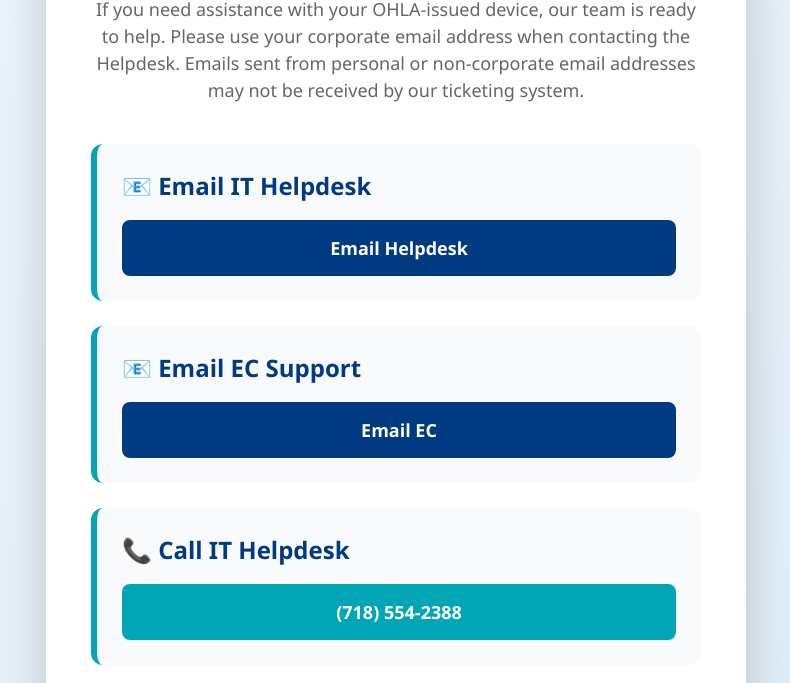
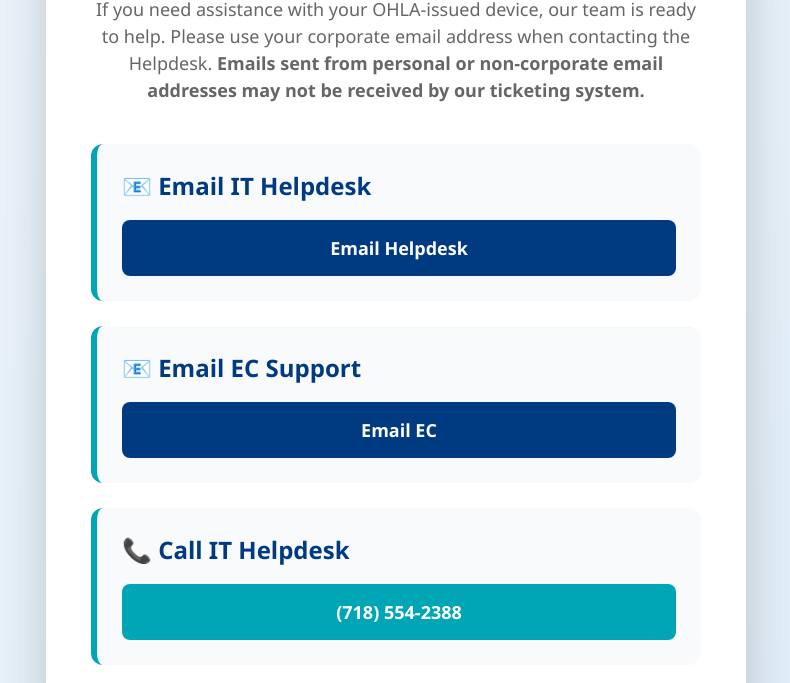
Before and after one commit to OHLA-Central/OHLA-IT-SUPPORT, a plain HTML site: page index.html in a window 1280 px wide. Shown: the part 417-1100 px from the top of the page, without its empty margins (244-1034 px from the left). Drawn offline with Linux system fonts and the light colour scheme.

Commit message:
index.html

```diff
--- a/index.html
+++ b/index.html
@@ -214,7 +214,7 @@
 <p class="subtitle">
 
 If you need assistance with your OHLA-issued device,
-our team is ready to help. Please use your corporate email address when contacting the Helpdesk. Emails sent from personal or non-corporate email addresses may not be received by our ticketing system.
+our team is ready to help. Please use your corporate email address when contacting the Helpdesk. <strong>Emails sent from personal or non-corporate email addresses may not be received by our ticketing system.</strong>
 
 </p>
 
```
